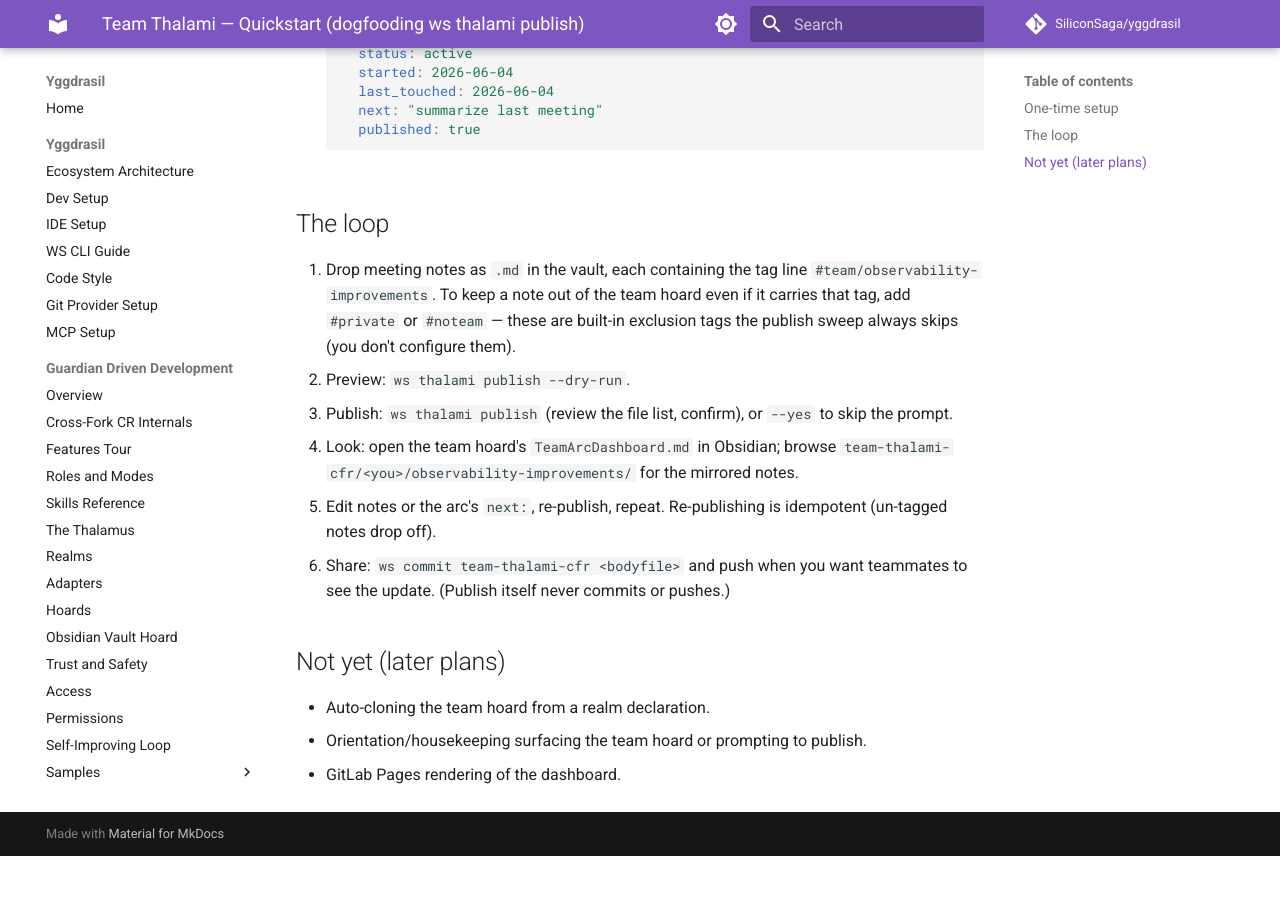
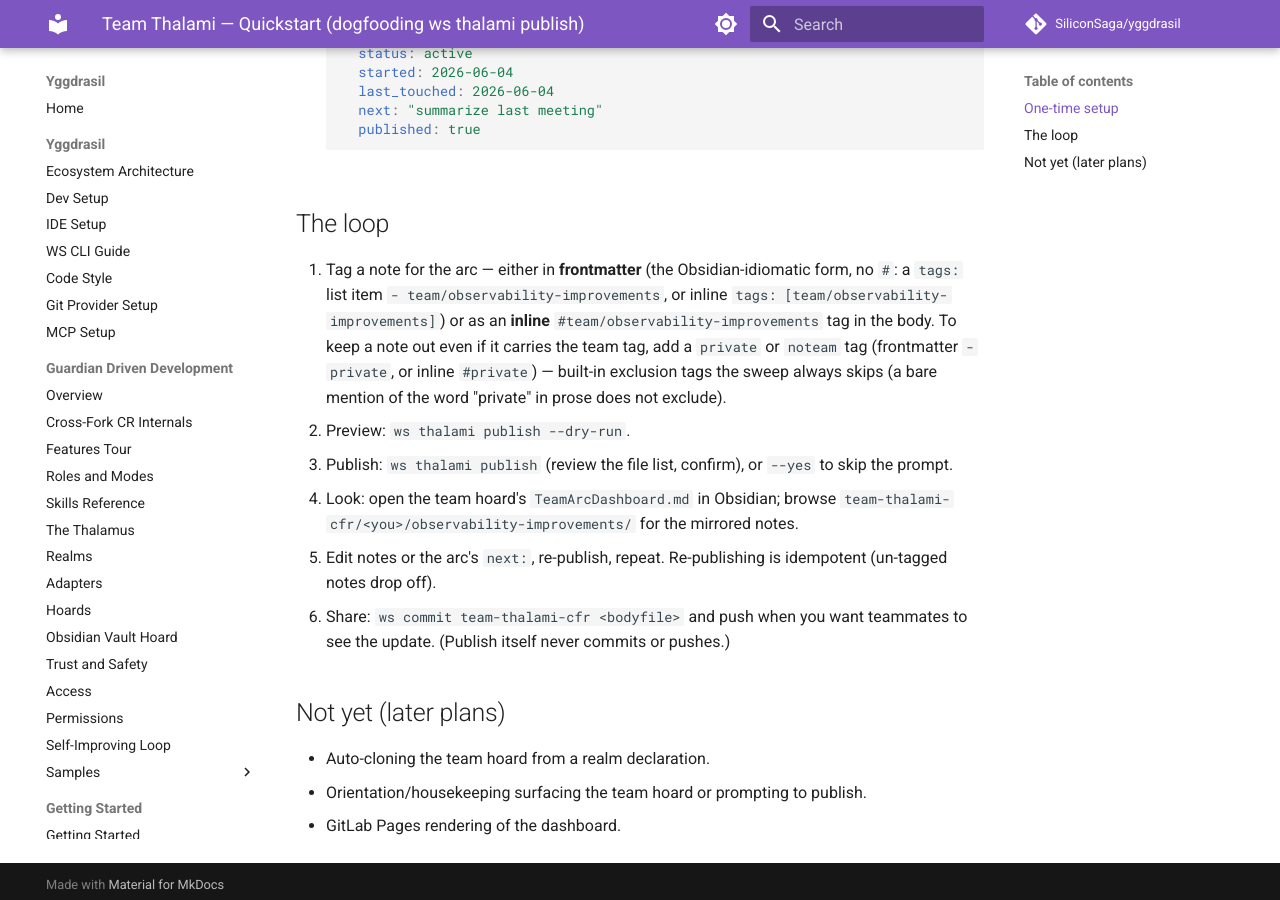
Before and after one commit to SiliconSaga/yggdrasil, an MkDocs documentation site: the page built from docs/gdd/team-thalami-quickstart.md, in a window 1280 px wide and 900 px high, scrolled down 587 px. Built offline with MkDocs 1.6.1 and Material for MkDocs 9.7.7, drawn with Linux system fonts in a browser that asks for light colours; comment, search, counter and statistics services are not loaded; before the commit the page ends 1443 px from its top, so only the background shows below that.

Commit message:
fix(ws): match Obsidian frontmatter team tags in the publish sweep
The sweep only matched inline `#team/<id>` tags, missing the idiomatic Obsidian
frontmatter form (`tags: [team/<id>]`, no `#`). Match both forms with a token
boundary (so `team/foo` no longer matches `team/foo-v2`), and extend the
private/noteam denylist to the frontmatter list-item form without excluding a
bare prose mention of "private". Docs updated.

Co-Authored-By: Claude Opus 4.8 <noreply@anthropic.com>

```diff
--- a/docs/gdd/team-thalami-quickstart.md
+++ b/docs/gdd/team-thalami-quickstart.md
@@ -21,7 +21,7 @@ A minimal loop for promoting a personal arc to a shared team-thalami hoard.
 
 ## The loop
 
-1. Drop meeting notes as `.md` in the vault, each containing the tag line `#team/observability-improvements`. To keep a note out of the team hoard even if it carries that tag, add `#private` or `#noteam` — these are built-in exclusion tags the publish sweep always skips (you don't configure them).
+1. Tag a note for the arc — either in **frontmatter** (the Obsidian-idiomatic form, no `#`: a `tags:` list item `- team/observability-improvements`, or inline `tags: [team/observability-improvements]`) or as an **inline** `#team/observability-improvements` tag in the body. To keep a note out even if it carries the team tag, add a `private` or `noteam` tag (frontmatter `- private`, or inline `#private`) — built-in exclusion tags the sweep always skips (a bare mention of the word "private" in prose does not exclude).
 2. Preview: `ws thalami publish --dry-run`.
 3. Publish: `ws thalami publish` (review the file list, confirm), or `--yes` to skip the prompt.
 4. Look: open the team hoard's `TeamArcDashboard.md` in Obsidian; browse `team-thalami-cfr/<you>/observability-improvements/` for the mirrored notes.
```
Also changed, not shown: docs/plans/2026-06-01-team-thalami-tier-design.md (+1 -1 lines), 2 other files.
